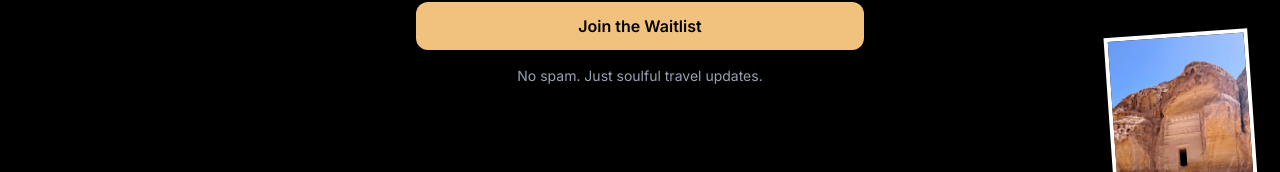
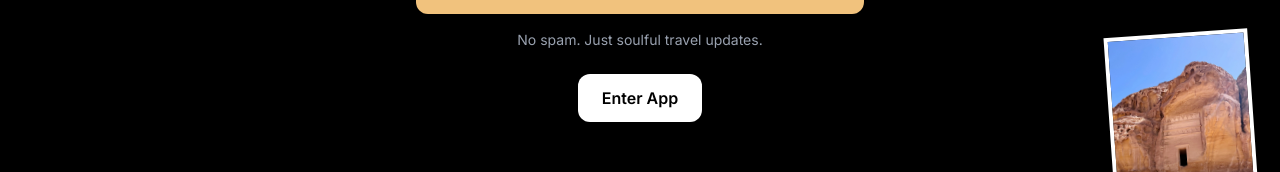
Before and after one commit to slfaruque1/rehla-landing, a Next.js app: page / in a window 1280 px wide. Shown: the part 485-657 px from the top of the page. Built offline with nearby package versions, Linux system fonts and the light colour scheme.

Commit message:
Updated landing page with Enter App button

```diff
--- a/app/page.tsx
+++ b/app/page.tsx
@@ -32,7 +32,6 @@ export default function Home() {
     <main className="bg-black text-white">
       {/* Hero Section */}
       <section className="relative min-h-screen flex flex-col items-center justify-center text-center px-4 overflow-hidden">
-        {/* Polaroid-style images positioned inside the hero */}
         {images.map((img, index) => (
           <img
             key={index}
@@ -43,7 +42,6 @@ export default function Home() {
           />
         ))}
 
-        {/* Hero Content */}
         <div className="relative z-10 max-w-xl">
           <h1 className="text-4xl md:text-5xl font-bold mb-4">
             Discover Hidden Destinations with <span className="text-[#f1c27d]">Rehla</span>
@@ -74,10 +72,19 @@ export default function Home() {
           )}
 
           <p className="text-sm text-gray-400 mt-4">No spam. Just soulful travel updates.</p>
+
+          <a
+            href="https://rihlo-app.vercel.app"
+            target="_blank"
+            rel="noopener noreferrer"
+            className="inline-block mt-6 px-6 py-3 bg-white text-black font-semibold rounded-xl hover:bg-gray-200 transition-colors"
+          >
+            Enter App
+          </a>
         </div>
       </section>
 
-      {/* About Rehla Section */}
+      {/* About Section */}
       <section className="bg-gradient-to-b from-black to-[#0a0a0a] py-20 px-6 border-t border-gray-800">
         <div className="max-w-2xl mx-auto bg-[#111] rounded-xl p-8 shadow-lg">
           <h2 className="text-3xl font-semibold text-white mb-6 text-center">What is Rehla?</h2>
```
